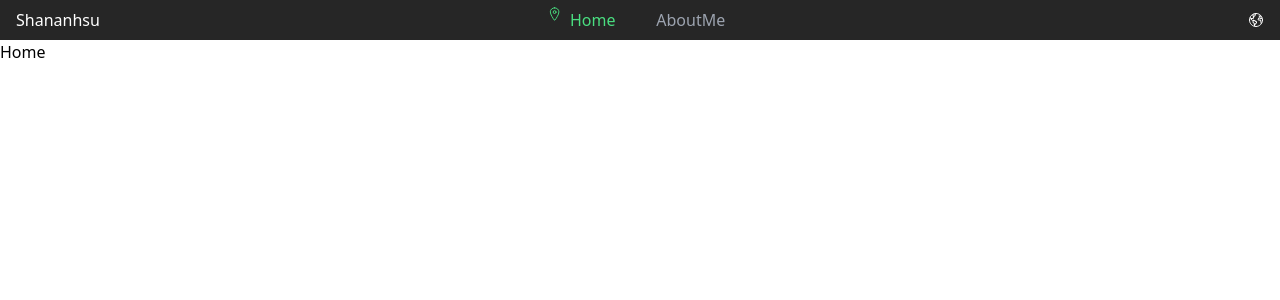
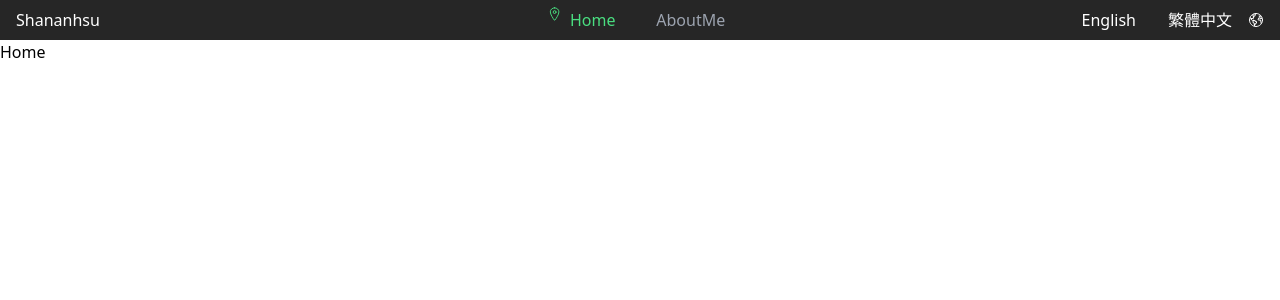
Before and after one commit to Shananhsu/resume, a React (Vite) app: page / in a window 1280 px wide. Shown: the top 300 px of the page. Built offline with nearby package versions, Linux system fonts and the light colour scheme.

Commit message:
新增 1.多語系架構 2.多語系資料夾 修改 1.readme描述

```diff
--- a/package.json
+++ b/package.json
@@ -10,8 +10,14 @@
 		"preview": "vite preview"
 	},
 	"dependencies": {
+		"@types/i18next": "^13.0.0",
+		"@types/react-i18next": "^8.1.0",
+		"i18next": "^23.12.2",
+		"i18next-browser-languagedetector": "^8.0.0",
+		"i18next-http-backend": "^2.5.2",
 		"react": "^18.3.1",
 		"react-dom": "^18.3.1",
+		"react-i18next": "^15.0.1",
 		"react-icons": "^5.2.1",
 		"react-router-dom": "^6.25.1"
 	},
--- a/src/components/navbar/Desktop.tsx
+++ b/src/components/navbar/Desktop.tsx
@@ -1,5 +1,11 @@
 //react router dom
-import { menuData } from "./data.ts";
+import { menuData } from "./menuData.ts";
+
+//i18n
+import { useTranslation } from "react-i18next";
+
+//hooks
+import useChangeLanguage from "../../hooks/useChangeLanguage.ts";
 
 //react icons
 import { IoEarthOutline, IoLocationOutline } from "react-icons/io5";
@@ -8,9 +14,13 @@ import { IoEarthOutline, IoLocationOutline } from "react-icons/io5";
 import { NavLink } from "react-router-dom";
 
 const Desktop = () => {
+  const { t } = useTranslation();
+
+  const { changeLanguage } = useChangeLanguage();
+
   return (
     <nav className="hidden lg:flex py-2 px-4 items-center">
-      <h1 className="w-2/12">Shananhsu</h1>
+      <h1 className="w-2/12">{t("navbar.shananhsu")}</h1>
       <div className="flex items-center justify-center w-8/12">
         {menuData.map((item) => (
           <NavLink
@@ -34,6 +44,18 @@ const Desktop = () => {
         ))}
       </div>
       <div className="w-2/12 flex justify-end">
+        <button
+          className="mx-4 hover:text-red-600"
+          onClick={() => changeLanguage("en")}
+        >
+          English
+        </button>
+        <button
+          className="mx-4 hover:text-red-600"
+          onClick={() => changeLanguage("zh")}
+        >
+          繁體中文
+        </button>
         <button className="hover:text-green-400">
           <IoEarthOutline />
         </button>
--- a/src/components/navbar/mobile/DropDownMenu.tsx
+++ b/src/components/navbar/mobile/DropDownMenu.tsx
@@ -5,7 +5,7 @@ import { NavLink, useNavigate } from "react-router-dom";
 import { IoLocationOutline } from "react-icons/io5";
 
 //導覽列資料
-import { menuData } from "../data";
+import { menuData } from "../menuData";
 
 //type
 interface handleToggleType {
--- /dev/null
+++ b/src/hooks/useChangeLanguage.ts
@@ -0,0 +1,12 @@
+import { useTranslation } from "react-i18next";
+
+const useChangeLanguage = () => {
+  const { i18n } = useTranslation();
+
+  const changeLanguage = (lan: string) => {
+    i18n.changeLanguage(lan);
+  };
+  return { changeLanguage };
+};
+
+export default useChangeLanguage;
--- /dev/null
+++ b/src/locale/en/index.ts
@@ -0,0 +1,7 @@
+import navbar from "./navbar.json"; //導覽列
+
+const en = {
+  navbar: navbar,
+};
+
+export default en;
--- /dev/null
+++ b/src/locale/en/navbar.json
@@ -0,0 +1,3 @@
+{
+	"shananhsu": "Shananhsu"
+}
--- /dev/null
+++ b/src/locale/i18n.ts
@@ -0,0 +1,32 @@
+import i18n from "i18next";
+import { initReactI18next } from "react-i18next";
+import LanguageDetector from "i18next-browser-languagedetector";
+import Backend from "i18next-http-backend";
+
+//文字檔
+import zh from "./zh/index.ts"; //繁體中文
+import en from "./en/index.ts"; //英語
+
+const resources = {
+  en: {
+    translation: en,
+  },
+  zh: {
+    translation: zh,
+  },
+};
+
+i18n
+  .use(Backend)
+  .use(LanguageDetector)
+  .use(initReactI18next)
+  .init({
+    resources,
+    fallbackLng: "zh",
+    debug: true,
+    interpolation: {
+      escapeValue: false,
+    },
+  });
+
+export default i18n;
--- /dev/null
+++ b/src/locale/zh/index.ts
@@ -0,0 +1,7 @@
+import navbar from "./navbar.json"; //導覽列
+
+const zh = {
+  navbar: navbar,
+};
+
+export default zh;
--- /dev/null
+++ b/src/locale/zh/navbar.json
@@ -0,0 +1,3 @@
+{
+	"shananhsu": "單安緒"
+}
```
Also changed, not shown: src/main.tsx (+11 -11 lines), src/components/navbar/menuData.ts (renamed from src/components/navbar/data.ts), 2 other files (tests, documents, lock files or other folders).
